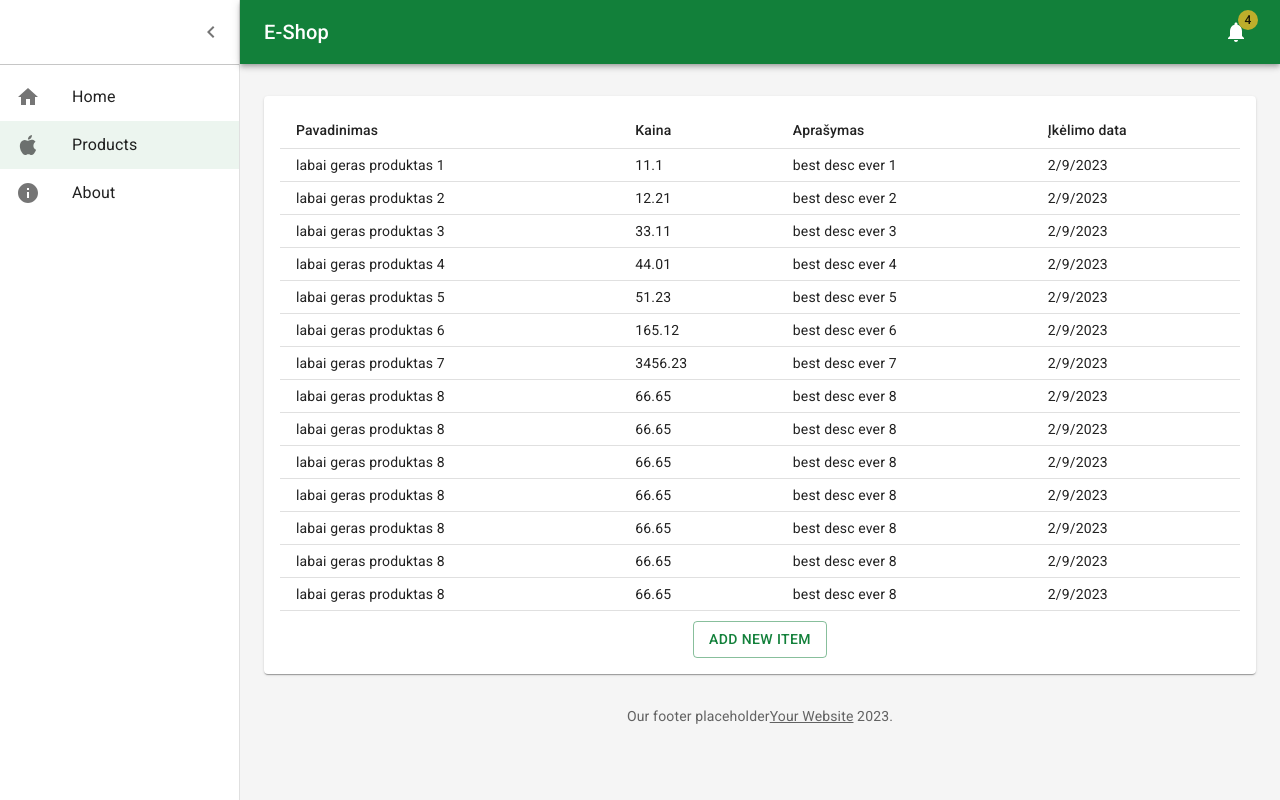
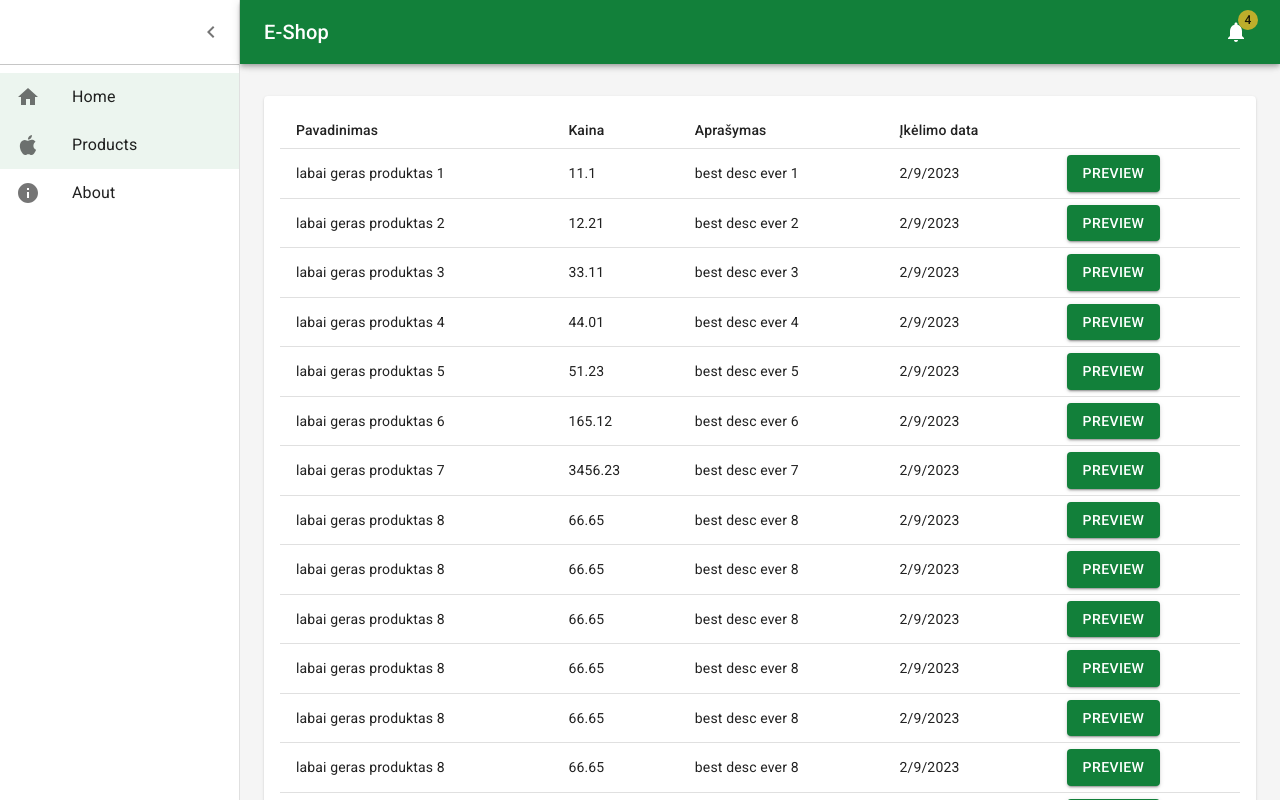
Before and after one commit to tsimonavicius/Spring-2023-02, a React (Create React App) app in the folder eshop-ui/: page /products in a window 1280 px wide. Built offline with nearby package versions, Linux system fonts and the light colour scheme.

Commit message:
11: add link to navigate to product preview page

```diff
--- a/eshop-ui/src/components/dashboard/MenuItem.js
+++ b/eshop-ui/src/components/dashboard/MenuItem.js
@@ -11,7 +11,7 @@ const MenuItem = ({label, icon, link}) => {
     const location = useLocation()
 
     return (
-        <ListItemButton selected={location.pathname === link}
+        <ListItemButton selected={location.pathname.startsWith(link)}
                         onClick={() => navigate(link)}>
             <ListItemIcon>
                 {icon}
--- a/eshop-ui/src/components/dashboard/Pages.js
+++ b/eshop-ui/src/components/dashboard/Pages.js
@@ -2,12 +2,14 @@ import {Route, Routes} from "react-router-dom";
 import Home from "../../pages/Home";
 import About from "../../pages/About";
 import Products from "../../pages/Products";
+import Product from "../../pages/Product";
 
 const Pages = () => (
     <Routes>
         <Route path="/" element={<Home />}/>
         <Route path="/about" element={<About />}/>
         <Route path="/products" element={<Products />}/>
+        <Route path="/products/:id" element={<Product />}/>
     </Routes>
 )
 
--- /dev/null
+++ b/eshop-ui/src/pages/Product.js
@@ -0,0 +1,12 @@
+import {useParams} from "react-router-dom";
+
+const Product = () => {
+
+    const params = useParams()
+
+    return (
+        <h1>Product: {params.id}</h1>
+    )
+}
+
+export default Product
--- a/eshop-ui/src/pages/Products.js
+++ b/eshop-ui/src/pages/Products.js
@@ -1,5 +1,6 @@
 import * as React from "react";
-import {Table, TableBody, TableCell, TableHead, TableRow} from "@mui/material";
+import {Button, Table, TableBody, TableCell, TableHead, TableRow} from "@mui/material";
+import {useNavigate} from "react-router-dom"
 import AddItemModal from "../components/dashboard/AddItemModal";
 
 function createData(id, name, description, price) {
@@ -31,6 +32,8 @@ const allProducts_dummyData = [
 
 const Products = () => {
 
+    const navigate = useNavigate()
+
     return (
         <>
             <Table size="small">
@@ -40,6 +43,7 @@ const Products = () => {
                         <TableCell >Kaina</TableCell>
                         <TableCell>Aprašymas</TableCell>
                         <TableCell>Įkėlimo data</TableCell>
+                        <TableCell></TableCell>
                     </TableRow>
                 </TableHead>
                 <TableBody>
@@ -49,6 +53,11 @@ const Products = () => {
                             <TableCell>{listProduct.price}</TableCell>
                             <TableCell>{listProduct.description}</TableCell>
                             <TableCell><span>{listProduct.addDate.toLocaleDateString()}</span></TableCell>
+                            <TableCell>
+                                <Button variant="contained" onClick={() => navigate(`/products/${listProduct.id}`) }>
+                                    Preview
+                                </Button>
+                            </TableCell>
                         </TableRow>
                     )}
                 </TableBody>
```
